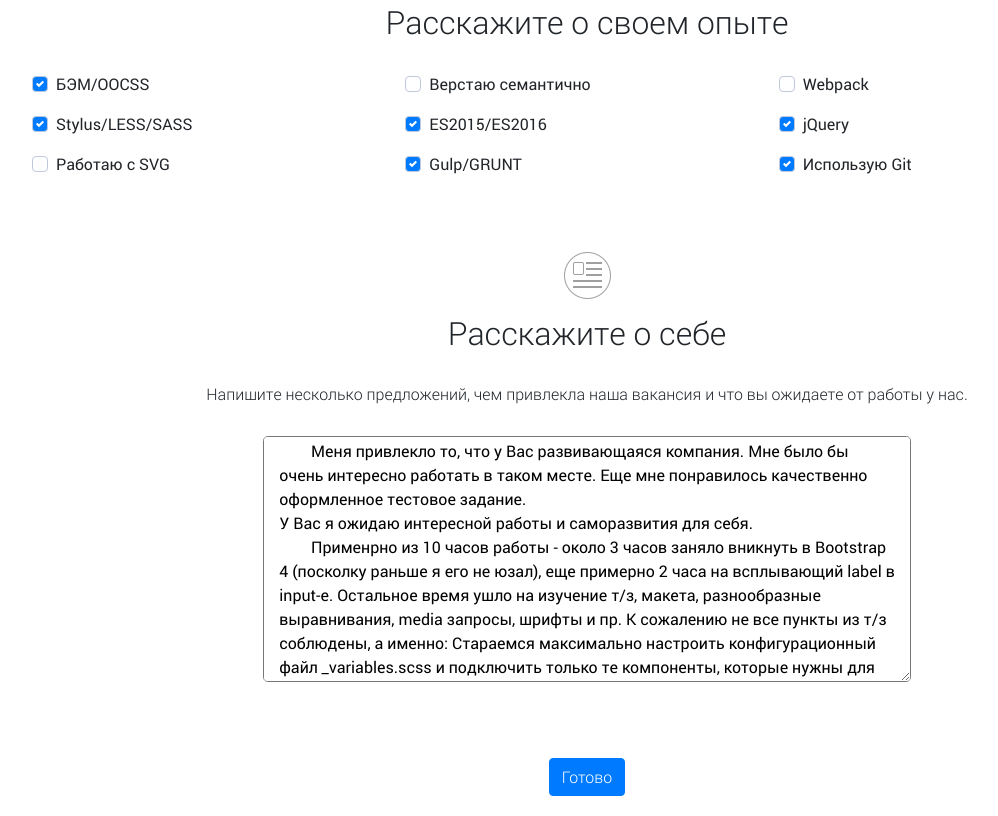
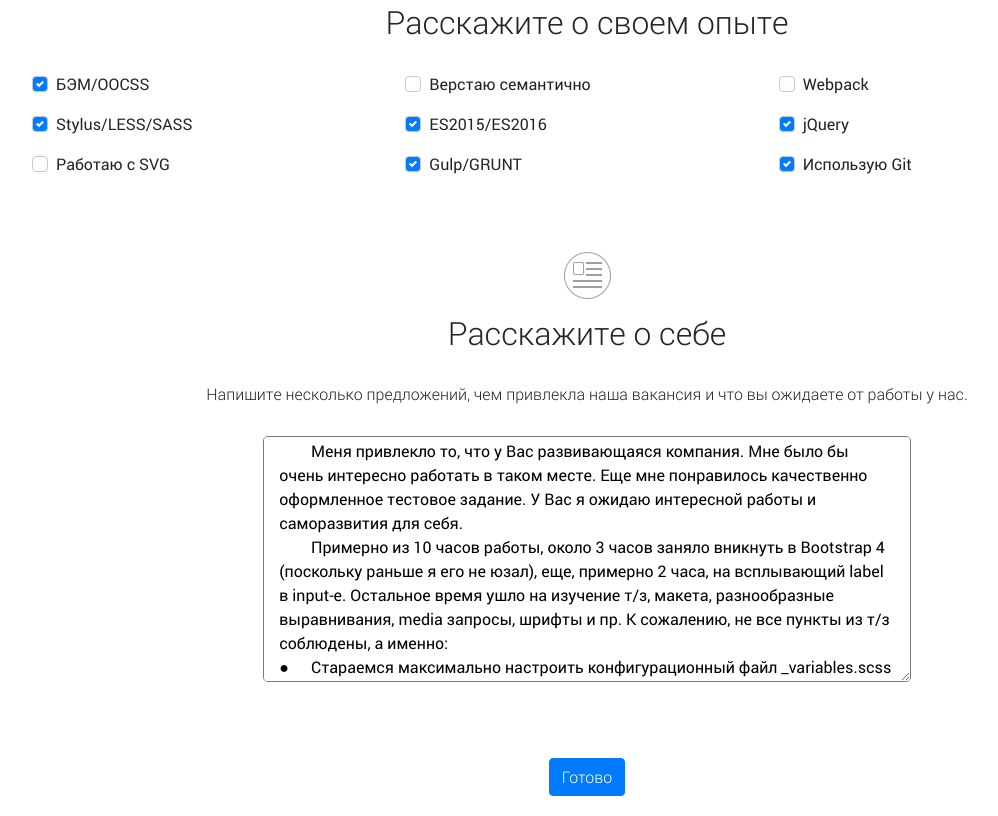
Before and after one commit to Frontendman25/aboutMe, a website: page index.html in a window 1280 px wide. Shown: the part 909-1725 px from the top of the page, without its empty margins (53-1051 px from the left). Drawn offline with nearby package versions, Linux system fonts and the light colour scheme.

Commit message:
third commit

```diff
--- a/index.html
+++ b/index.html
@@ -121,16 +121,15 @@
 				</div>
 				<h2 class="col-12">Расскажите о себе</h2>
 				<p class="col-12">Напишите несколько предложений, чем привлекла наша вакансия и что вы ожидаете от работы у нас.</p>
-				<textarea class="col-12 col-sm-7" name="about" id="" cols="30" rows="10" placeholder="Понравилась тем, что...">	Меня привлекло то, что у Вас развивающаяся компания. Мне было бы очень интересно работать в таком месте. Еще мне понравилось качественно оформленное тестовое задание.
-У Вас я ожидаю интересной работы и саморазвития для себя.
-	Применрно из 10 часов работы - около 3 часов заняло вникнуть в Bootstrap 4 (посколку раньше я его не юзал), еще примерно 2 часа на всплывающий label в input-e. Остальное время ушло на изучение т/з, макета, разнообразные выравнивания, media запросы, шрифты и пр. К сожалению не все пункты из т/з соблюдены, а именно: Стараемся максимально настроить конфигурационный файл _variables.scss и подключить только те компоненты, которые нужны для задания.
+				<textarea class="col-12 col-sm-7" name="about" id="" cols="30" rows="10" placeholder="Понравилась тем, что...">	Меня привлекло то, что у Вас развивающаяся компания. Мне было бы очень интересно работать в таком месте. Еще мне понравилось качественно оформленное тестовое задание. У Вас я ожидаю интересной работы и саморазвития для себя.
+	Примерно из 10 часов работы, около 3 часов заняло вникнуть в Bootstrap 4 (поскольку раньше я его не юзал), еще, примерно 2 часа, на всплывающий label в input-e. Остальное время ушло на изучение т/з, макета, разнообразные выравнивания, media запросы, шрифты и пр. К сожалению, не все пункты из т/з соблюдены, а именно:
+●	Стараемся максимально настроить конфигурационный файл _variables.scss и подключить только те компоненты, которые нужны для задания.
 ●	Собираем все сборщиком (gulp, webpack, laravel-mix)
 ●	полученная страница должна корректно отображаться в браузерах:
 ●	Internet Explorer 10+;
-●	Mobile Safari (iPhone, iPad).
 Я знаком с Gulp, но им не пользуюсь и кроссбраузерностью не успел занятья, так как Bootstrap 4 в Safari и IE неожиданно для меня не совсем корректно работает.
-P.S. Готов обучаться и совершенствоваться.
-</textarea>
+	P.S. Готов обучаться и совершенствоваться.
+				</textarea>
 				<div class="btnWrap">
 					<button type="submit" class="btn btn-primary">Готово</button>
 				</div>
```
